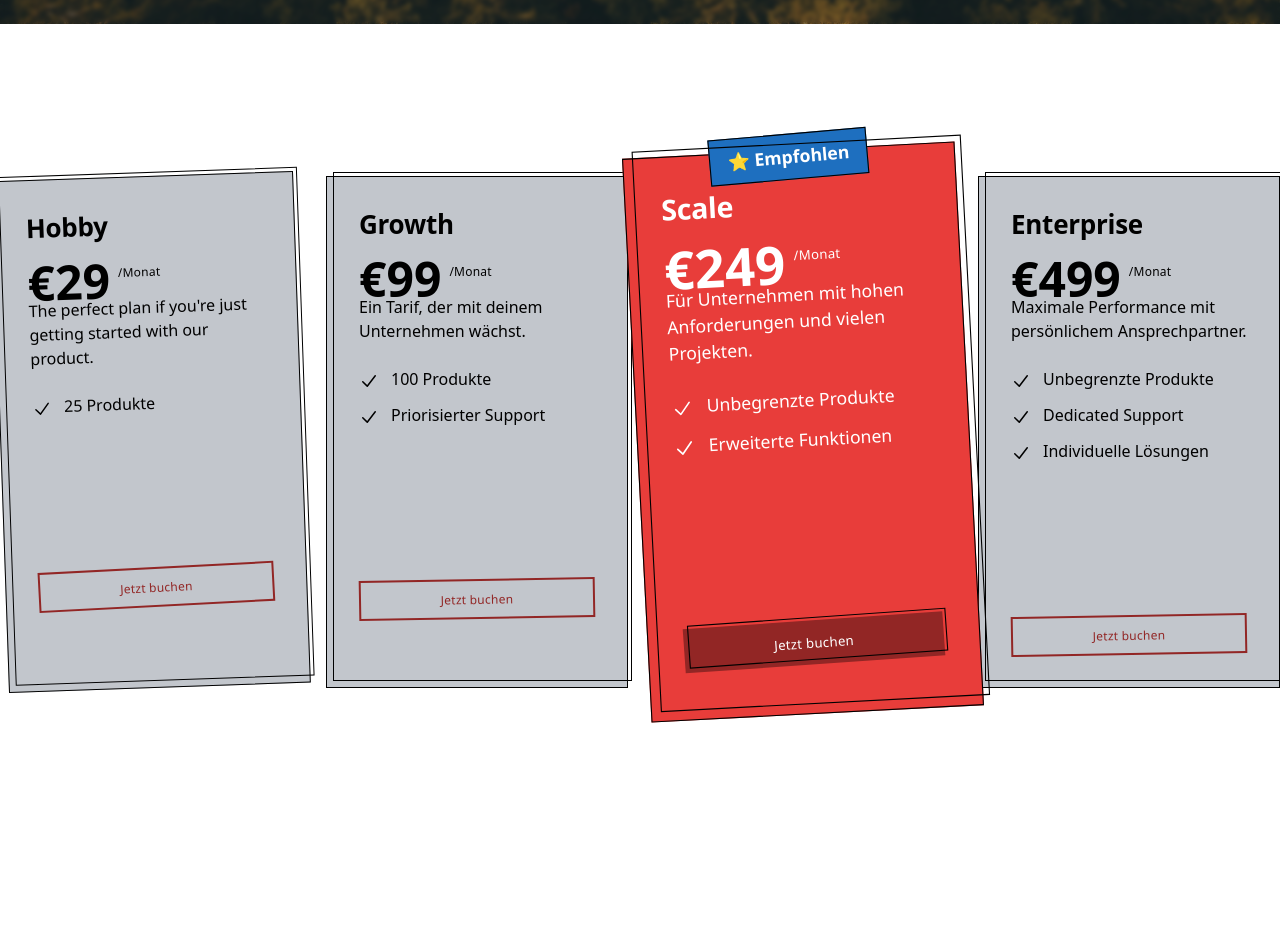
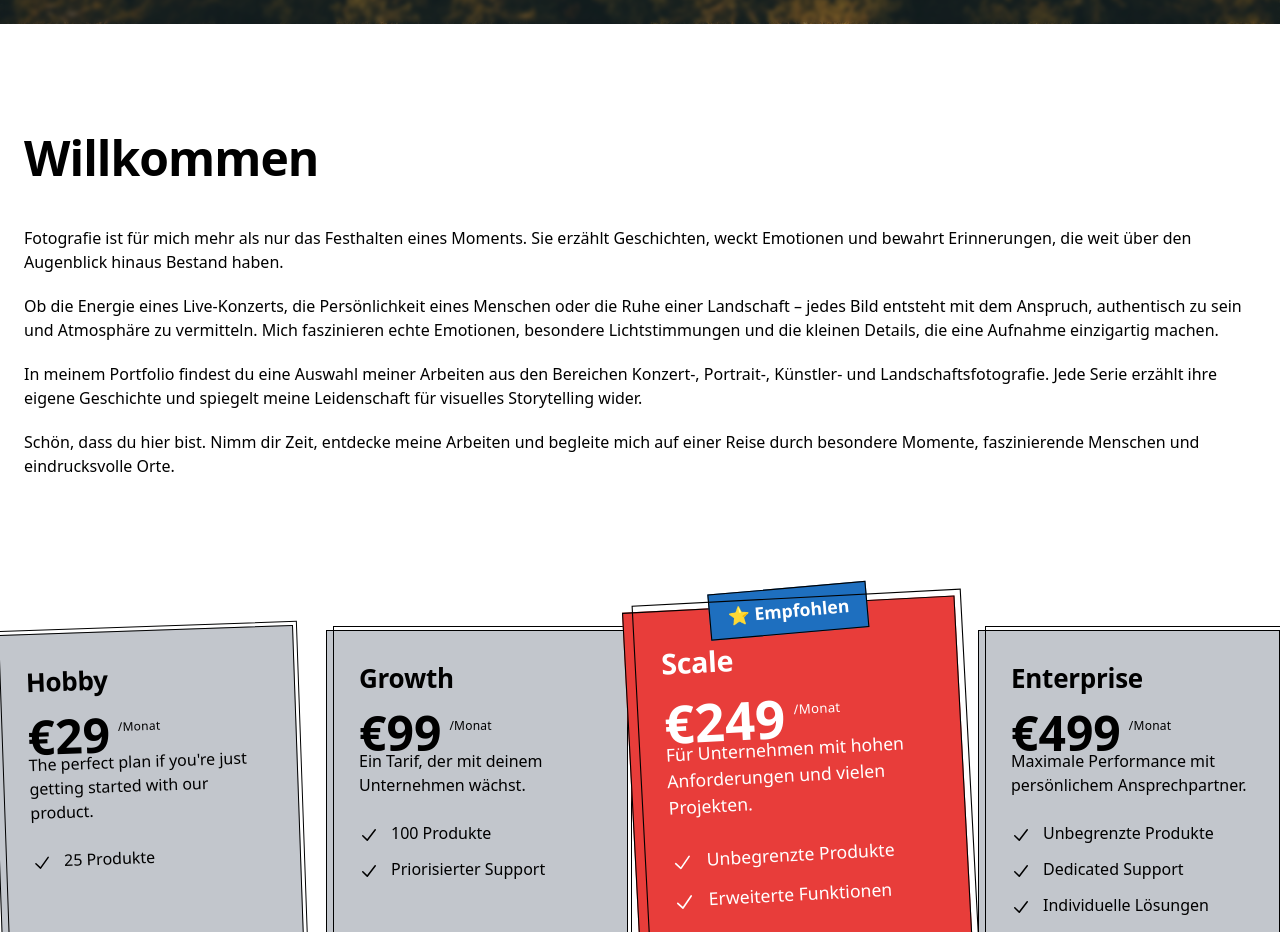
Before and after one commit to AdrianSailerArt/adriansailerart, a Nuxt app: page / in a window 1280 px wide. Shown: the part 840-1772 px from the top of the page. Before the commit the page ends 1563 px from the top, so only its background shows below. Built offline with nearby package versions, Linux system fonts and the light colour scheme.

Commit message:
intro text

```diff
--- a/app/pages/index.vue
+++ b/app/pages/index.vue
@@ -1,4 +1,6 @@
-<script lang="ts" setup></script>
+<script lang="ts" setup>
+import md from '~/resources/intro.md?raw';
+</script>
 
 <template>
     <div>
@@ -8,7 +10,7 @@
             subtitle="Willkommen in unserer Welt"
             description="Entdecken Sie die besten Produkte und Dienstleistungen für Ihre Bedürfnisse."
         />
-
+  <MarkdownRenderer :markdown-content="md" class="m-medium" />
         <BuyBox />
     </div>
 </template>
--- /dev/null
+++ b/app/resources/intro.md
@@ -0,0 +1,9 @@
+# Willkommen
+
+Fotografie ist für mich mehr als nur das Festhalten eines Moments. Sie erzählt Geschichten, weckt Emotionen und bewahrt Erinnerungen, die weit über den Augenblick hinaus Bestand haben.
+
+Ob die Energie eines Live-Konzerts, die Persönlichkeit eines Menschen oder die Ruhe einer Landschaft – jedes Bild entsteht mit dem Anspruch, authentisch zu sein und Atmosphäre zu vermitteln. Mich faszinieren echte Emotionen, besondere Lichtstimmungen und die kleinen Details, die eine Aufnahme einzigartig machen.
+
+In meinem Portfolio findest du eine Auswahl meiner Arbeiten aus den Bereichen Konzert-, Portrait-, Künstler- und Landschaftsfotografie. Jede Serie erzählt ihre eigene Geschichte und spiegelt meine Leidenschaft für visuelles Storytelling wider.
+
+Schön, dass du hier bist. Nimm dir Zeit, entdecke meine Arbeiten und begleite mich auf einer Reise durch besondere Momente, faszinierende Menschen und eindrucksvolle Orte.
```
